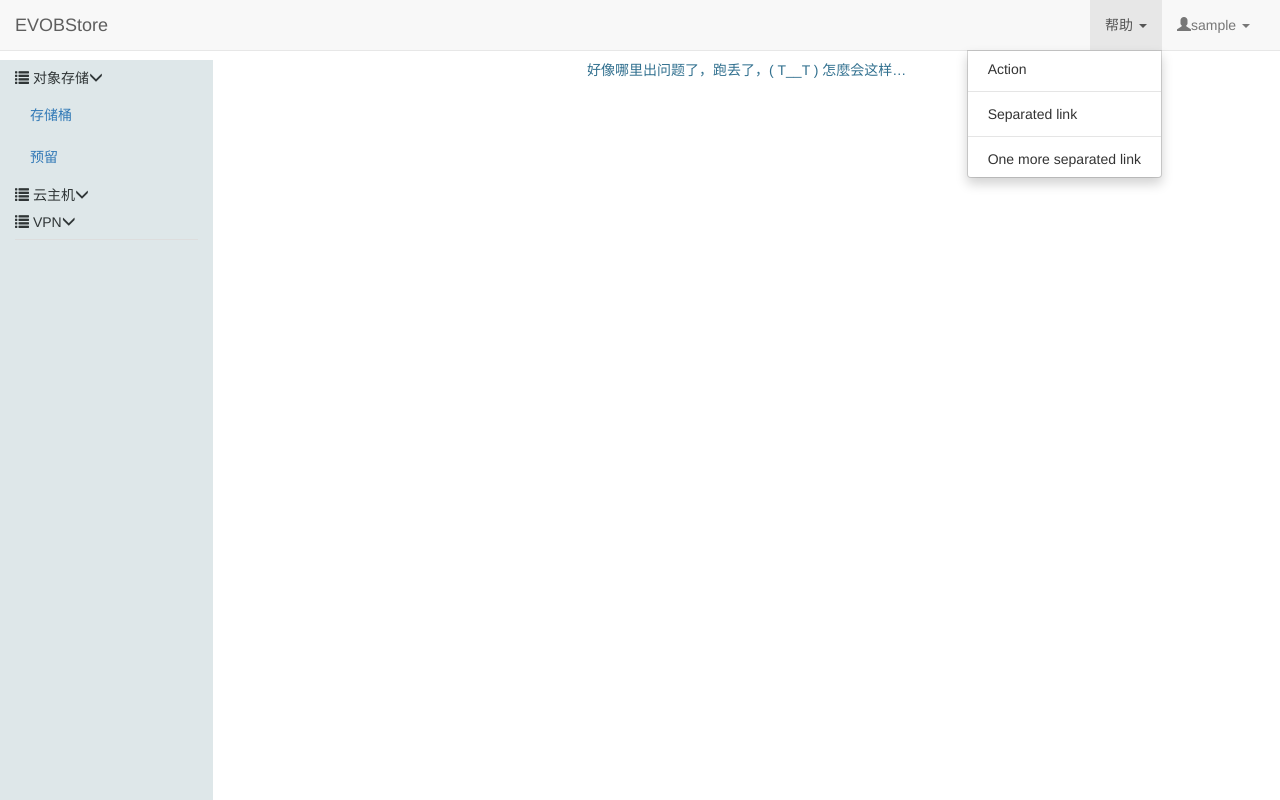
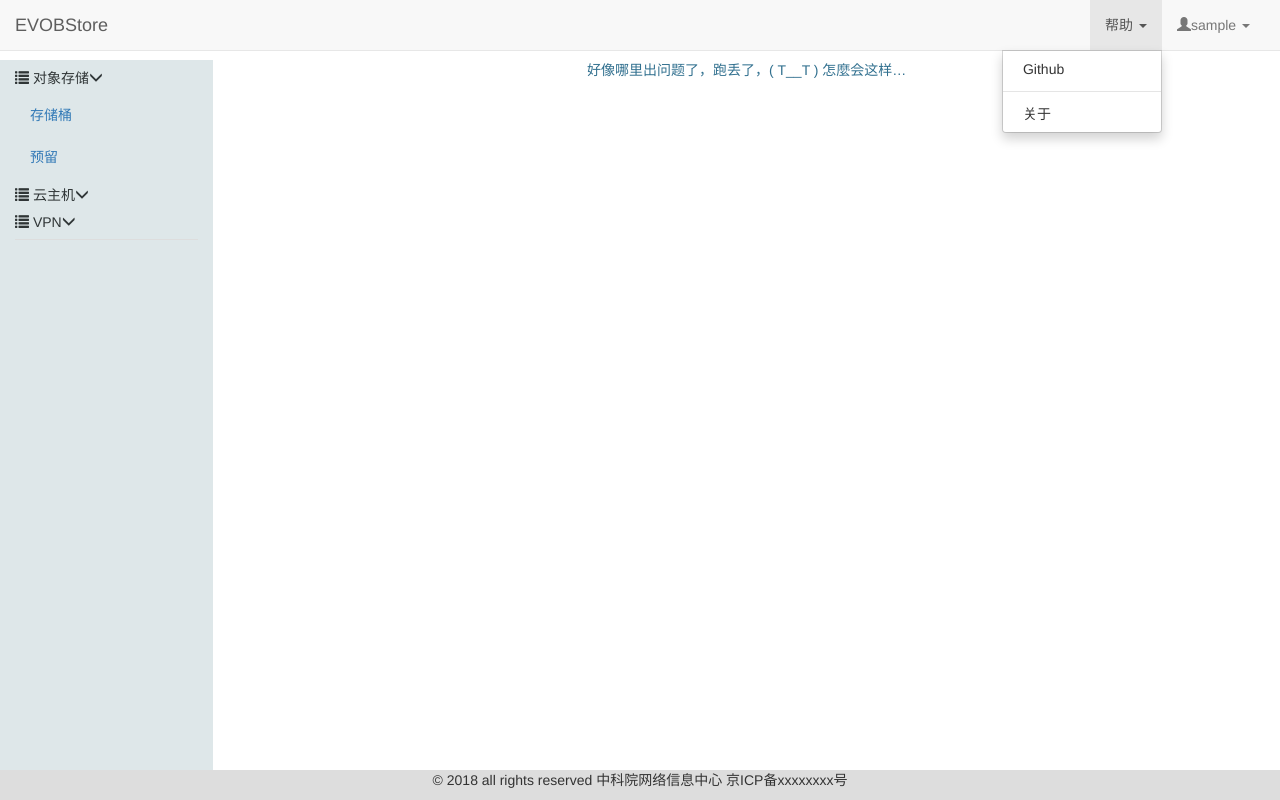
Before and after one commit to i-harbor/iharbor, a Django app: page / in a window 1280 px wide, after a click on "帮助". Run offline with Django 3.2, Linux system fonts and the light colour scheme; the visitor is signed in with stand-in values (Sample User, id 1); parts of the project's set-up code (start-up, migrations or seed data) failed here and were passed over; some libraries are stand-ins or nearby versions.

Commit message:
页面修改，添加footer

```diff
--- a/templates/base.html
+++ b/templates/base.html
@@ -30,11 +30,9 @@
                         <a href="#" class="dropdown-toggle" data-toggle="dropdown" role="button" aria-haspopup="true"
                            aria-expanded="false">帮助 <span class="caret"></span></a>
                         <ul class="dropdown-menu">
-                            <li><a href="#">Action</a></li>
+                            <li><a href="https://github.com/evharbor" target="view_window">Github</a></li>
                             <li role="separator" class="divider"></li>
-                            <li><a href="#">Separated link</a></li>
-                            <li role="separator" class="divider"></li>
-                            <li><a href="#">One more separated link</a></li>
+                            <li><a href="#">关于</a></li>
                         </ul>
                     </li>
                     <li>
@@ -62,9 +60,14 @@
             </div><!-- /.navbar-collapse -->
         </div><!-- /.container-fluid -->
     </nav>
-    <div style="margin-top: 60px;">
+    <div style="padding-top: 60px;padding-bottom: 30px;">
         {% block boby %}{% endblock %}
     </div>
+    <footer class="navbar-fixed-bottom" style="background: #dddddd">
+        <div class="text_center">
+            <p>© 2018 all rights reserved 中科院网络信息中心 京ICP备xxxxxxxx号</p>
+        </div>
+    </footer>
     <script type="text/javascript" src="{% static 'jquery2.2.4/dist/jquery-2.2.4.min.js' %}"></script>
     {# 加载 Bootstrap 的所有 JavaScript 插件。你也可以根据需要只加载单个插件 #}
     <script type="text/javascript" src="{% static 'bootstrap-3.3.7/js/bootstrap.min.js' %}"></script>
```
